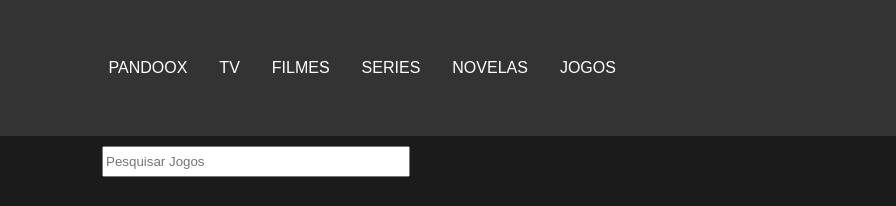
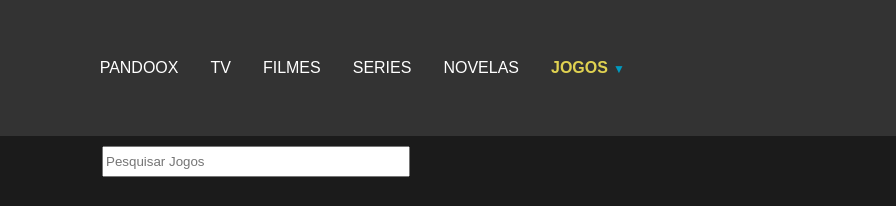
Before and after one commit to Pandoox/TvPandoox, a plain HTML site: page Jogos_Euro.html in a window 1280 px wide. Shown: the top 206 px of the page, 384-1280 px from the left. Drawn offline with Linux system fonts and the light colour scheme.

Commit message:
Update Jogos_Euro.html

```diff
--- a/Jogos_Euro.html
+++ b/Jogos_Euro.html
@@ -379,6 +379,9 @@
             else if (currentPath.includes("Jogos.html")) {
                 document.getElementById('menuJogos').classList.add('active');
             }
+             else if (currentPath.includes("Jogos_Euro.html")) {
+                document.getElementById('menuJogos').classList.add('active');
+            }
         }
 
         // Adiciona um evento de escuta para chamar a função quando a página carregar
```
